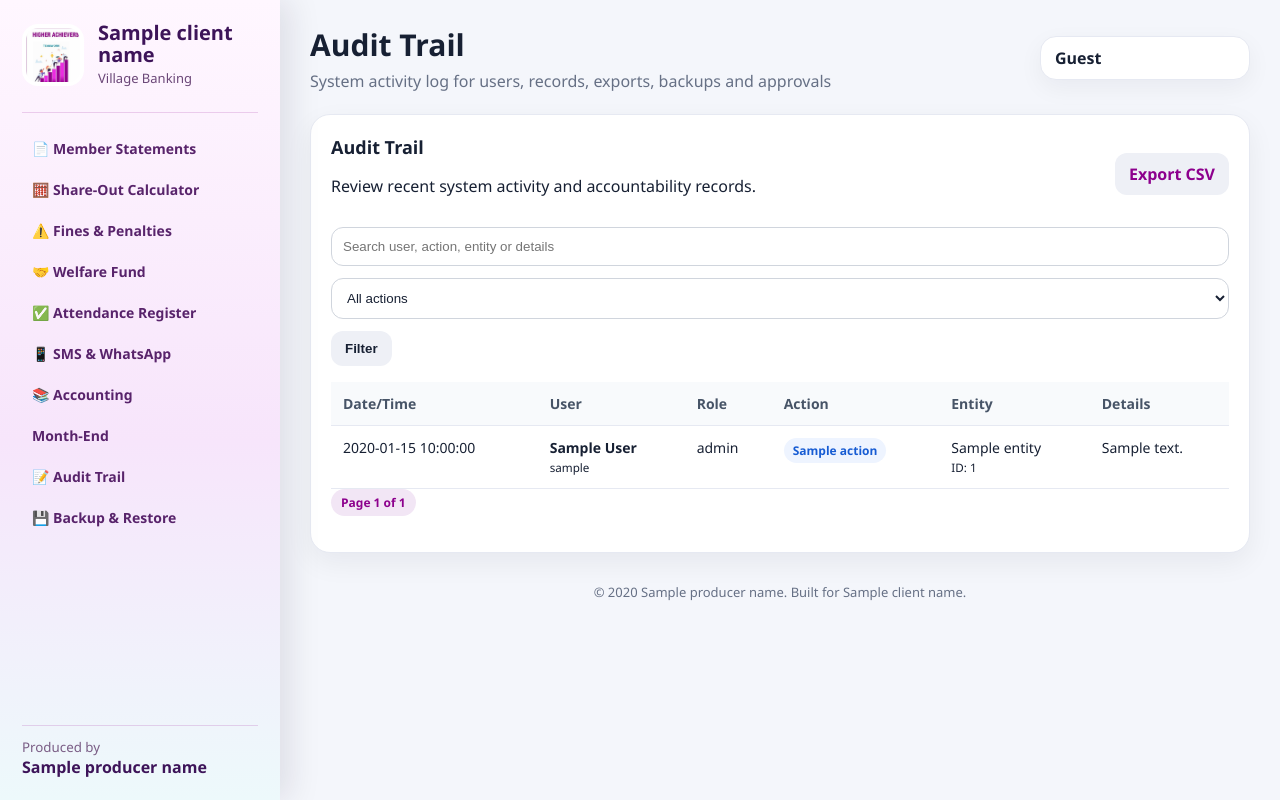
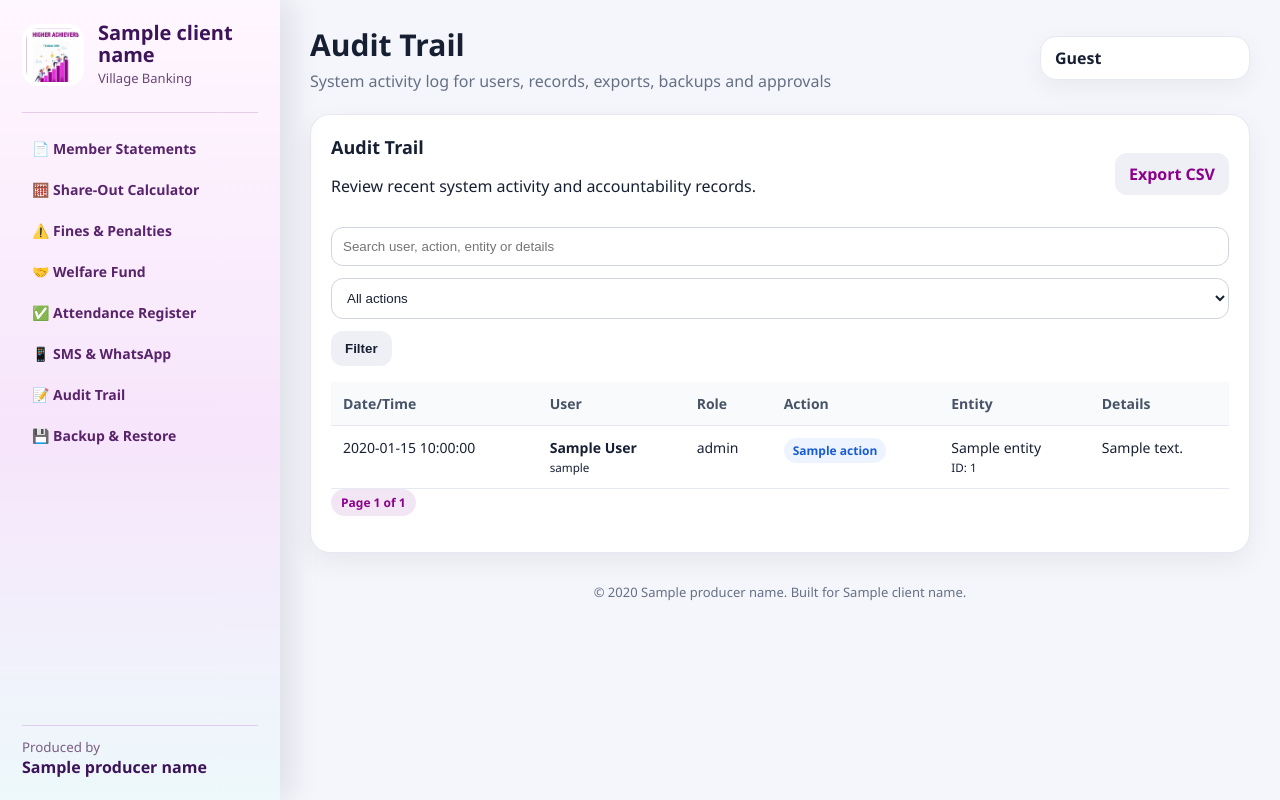
Before and after one commit to silaslumba225/higher-achievers-village-banking, a Python web app: template templates/audit.html in a window 1280 px wide. Run offline with Jinja, Linux system fonts and the light colour scheme; the template is opened without the code that fills it: most values are stand-ins (such as "Sample title", 1, 10 or a date in 2020).

Commit message:
Update month-end menu text

```diff
--- a/templates/base.html
+++ b/templates/base.html
@@ -30,8 +30,10 @@
   <a href="{{ url_for('welfare') }}">🤝 Welfare Fund</a>
   <a href="{{ url_for('attendance') }}">✅ Attendance Register</a>
   <a href="{{ url_for('notifications') }}">📱 SMS & WhatsApp</a>
+  {% if user_can('accounting') %}
   <a href="{{ url_for('accounting') }}">📚 Accounting</a>
-  <a href="{{ url_for('month_end') }}">Month-End</a>
+  <a href="{{ url_for('month_end') }}">🧮 Month-End Processing</a>
+  {% endif %}
   <a href="{{ url_for('audit_trail') }}">📝 Audit Trail</a>
   <a href="{{ url_for('backups') }}">💾 Backup & Restore</a>
 
```
